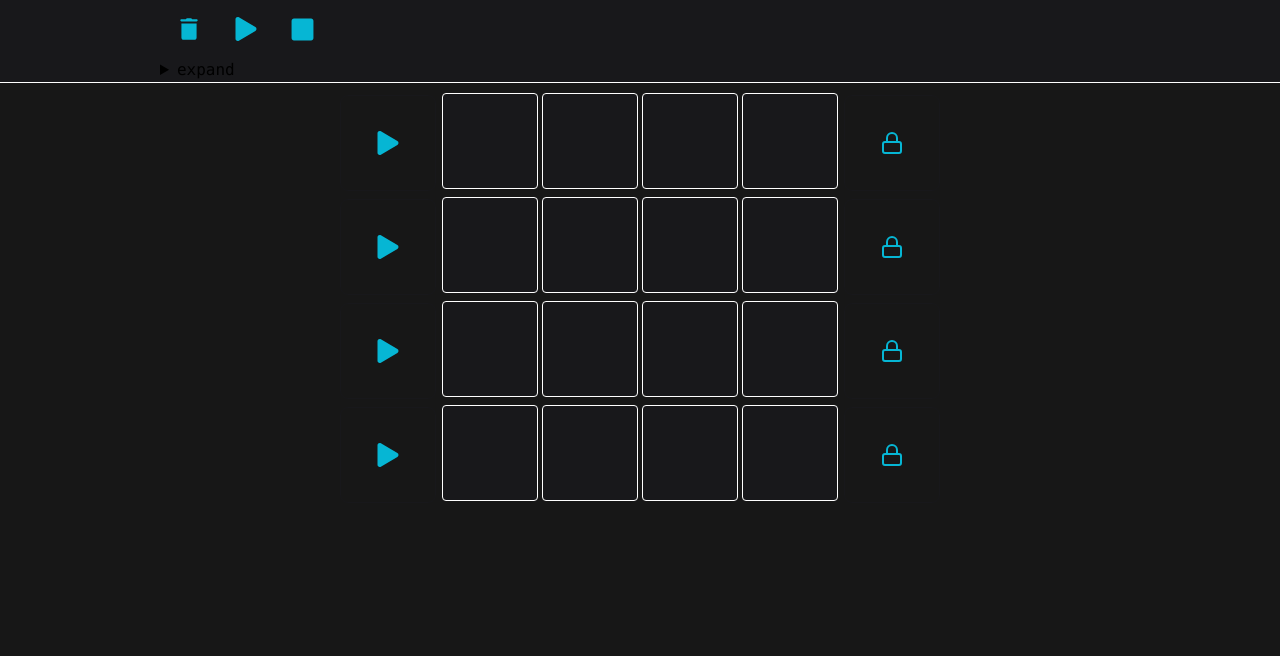
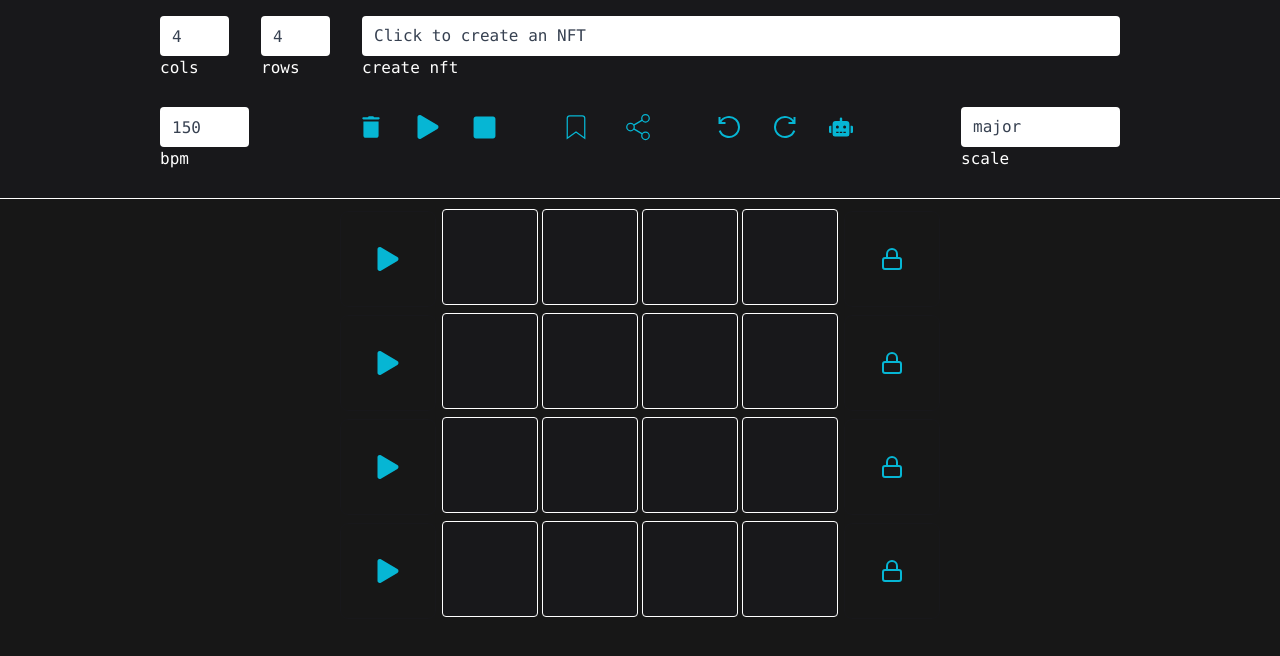
Before and after one commit to correaswebert/synthpad, a Svelte app: page / in a window 1280 px wide. Shown: the top 656 px of the page. Built offline with nearby package versions, Linux system fonts and the light colour scheme.

Commit message:
App back to working state

```diff
--- a/src/components/Controls/Assistant.svelte
+++ b/src/components/Controls/Assistant.svelte
@@ -2,8 +2,22 @@
   import UndoIcon from "../../icons/UndoIcon.svelte";
   import RedoIcon from "../../icons/RedoIcon.svelte";
   import RobotIcon from "../../icons/RobotIcon.svelte";
+  import { fetchMusigen } from "../../utils/musigen";
+  import { grid, synthState } from "../../utils/store";
 
-  function musigenHelper() {}
+  async function musigenHelper() {
+    try {
+      const musigenResponse = await fetchMusigen({
+        bpm: $synthState.bpm,
+        grid: $grid,
+        scale: $synthState.scale,
+      });
+
+      $grid = musigenResponse.grid;
+    } catch (error) {
+      console.error(error);
+    }
+  }
 </script>
 
 <div class="flex">
--- a/src/components/Controls/index.svelte
+++ b/src/components/Controls/index.svelte
@@ -6,10 +6,10 @@
   import Share from "./Share.svelte";
   import Assistant from "./Assistant.svelte";
   import Scale from "./Scale.svelte";
-  import {isMobile} from "../../utils/store"
+  import { isMobile } from "../../utils/store";
 </script>
 
-<div
+<!-- <div
   class="
     sticky top-0 z-10
     w-full
@@ -20,9 +20,6 @@
   <div class="grid w-3/4 max-w-5xl">
     <Player />
 
-    <details>
-      <summary>expand</summary>
-
     <Dimensions />
     <Nft />
 
@@ -31,15 +28,10 @@
 
     <Tempo />
     <Scale />
-    </details>
   </div>
-</div>
+</div> -->
 
-<style>
-
-</style>
-
-<!-- <div
+<div
   class="
     sticky top-0 z-10
     w-full
@@ -65,4 +57,7 @@
       <Scale />
     </div>
   </div>
-</div> -->
+</div>
+
+<style>
+</style>
```
Lines whose indentation alone changed are shown as unchanged.
